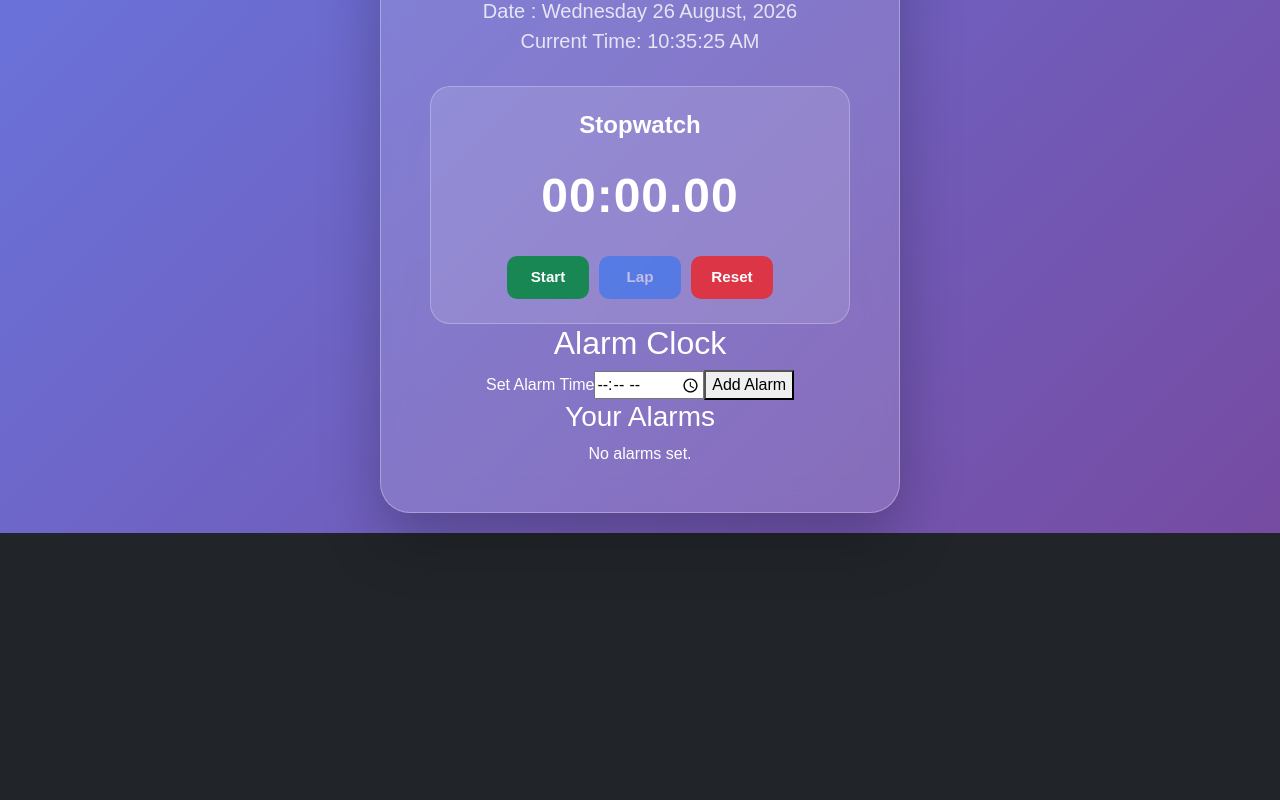
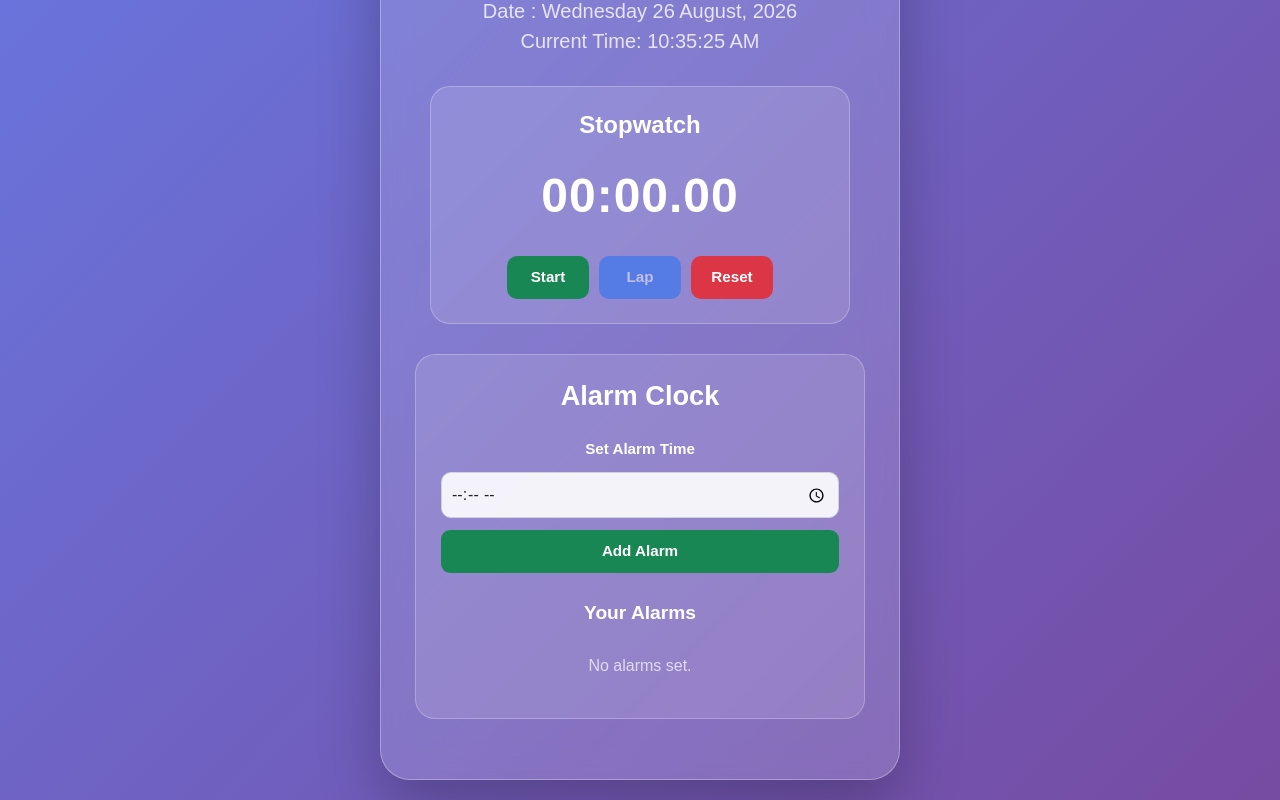
Before and after one commit to omsonawane7850/simple-live-clock, a React (Vite) app: page / in a window 1280 px wide. Shown: the part 543-1343 px from the top of the page. Before the commit the page ends 1076 px from the top, so only its background shows below. Built offline with nearby package versions, Linux system fonts and the light colour scheme.

Commit message:
add AlarmClock.module.css file

```diff
--- a/src/components/AlarmClock.jsx
+++ b/src/components/AlarmClock.jsx
@@ -1,4 +1,5 @@
 import { useEffect, useRef, useState } from "react";
+import styles from "./AlarmClock.module.css";
 
 const AlarmClock = () => {
   const [alarmTime, setAlarmTime] = useState("");
@@ -12,14 +13,13 @@ const triggeredAlarmsRef = useRef(new Set());
   useEffect(() => {
     const checkAlarms = () => {
       const now = new Date();
+
       const currentTime = `${String(now.getHours()).padStart(
         2,
-        "0"
+        "0",
       )}:${String(now.getMinutes()).padStart(2, "0")}`;
 
-
       setAlarms((prevAlarms) => {
-    let updatedAlarms = prevAlarms;
         let alarmToTrigger = null;
 
         prevAlarms.forEach((alarm) => {
@@ -39,18 +39,17 @@ const currentTime = `${String(now.getHours()).padStart(
 
           if (audioRef.current) {
             audioRef.current.currentTime = 0;
-        audioRef.current.play().catch(() => {
-        });
+            audioRef.current.play().catch(() => {});
           }
 
-      updatedAlarms = prevAlarms.map((alarm) =>
+          return prevAlarms.map((alarm) =>
             alarm.id === alarmToTrigger.id
               ? { ...alarm, enabled: false }
-          : alarm
+              : alarm,
           );
         }
 
-    return updatedAlarms;
+        return prevAlarms;
       });
     };
 
@@ -61,8 +60,6 @@ const intervalId = setInterval(checkAlarms, 1000);
     return () => {
       clearInterval(intervalId);
     };
-
-
   }, []);
 
   const handleAddAlarm = (event) => {
@@ -77,39 +74,29 @@ const newAlarm = {
     };
 
     setAlarms((prevAlarms) =>
-  [...prevAlarms, newAlarm].sort((a, b) =>
-    a.time.localeCompare(b.time)
-  )
+      [...prevAlarms, newAlarm].sort((a, b) => a.time.localeCompare(b.time)),
     );
 
     setAlarmTime("");
-
   };
 
   const handleDeleteAlarm = (id) => {
-setAlarms((prevAlarms) =>
-prevAlarms.filter((alarm) => alarm.id !== id)
-);
+    setAlarms((prevAlarms) => prevAlarms.filter((alarm) => alarm.id !== id));
 
     triggeredAlarmsRef.current.delete(id);
 
     if (activeAlarm?.id === id) {
       handleDismissAlarm();
     }
-
   };
 
   const handleToggleAlarm = (id) => {
     setAlarms((prevAlarms) =>
       prevAlarms.map((alarm) =>
-alarm.id === id
-? { ...alarm, enabled: !alarm.enabled }
-: alarm
-)
+        alarm.id === id ? { ...alarm, enabled: !alarm.enabled } : alarm,
+      ),
     );
-
     triggeredAlarmsRef.current.delete(id);
-
   };
 
   const handleDismissAlarm = () => {
@@ -120,11 +107,13 @@ if (audioRef.current) {
       audioRef.current.pause();
       audioRef.current.currentTime = 0;
     }
-
   };
 
-return ( <section className="alarm-clock"> <h2 className="alarm-heading">Alarm Clock</h2>
-  <form className="alarm-form" onSubmit={handleAddAlarm}>
+  return (
+    <section className={styles["alarm-clock"]}>
+      <h2 className={styles["alarm-heading"]}>Alarm Clock</h2>
+
+      <form className={styles["alarm-form"]} onSubmit={handleAddAlarm}>
         <label htmlFor="alarm-time">Set Alarm Time</label>
 
         <input
@@ -135,18 +124,18 @@ return ( <section className="alarm-clock"> <h2 className="alarm-heading">Alarm C
           required
         />
 
-    <button type="submit" className="add-alarm-button">
+        <button type="submit" className={styles["add-alarm-button"]}>
           Add Alarm
         </button>
       </form>
 
       {isRinging && activeAlarm && (
-    <div className="alarm-ringing" role="alert">
+        <div className={styles["alarm-ringing"]} role="alert">
           <p>Alarm is ringing! {activeAlarm.time}</p>
 
           <button
             type="button"
-        className="dismiss-alarm-button"
+            className={styles["dismiss-alarm-button"]}
             onClick={handleDismissAlarm}
           >
             Dismiss
@@ -154,29 +143,30 @@ return ( <section className="alarm-clock"> <h2 className="alarm-heading">Alarm C
         </div>
       )}
 
-  <div className="alarm-list-section">
-    <h3 className="alarm-list-heading">Your Alarms</h3>
+      <div className={styles["alarm-list-section"]}>
+        <h3 className={styles["alarm-list-heading"]}>Your Alarms</h3>
 
         {alarms.length === 0 ? (
-      <p className="no-alarms">No alarms set.</p>
+          <p className={styles["no-alarms"]}>No alarms set.</p>
         ) : (
-      <ul className="alarm-list">
+          <ul className={styles["alarm-list"]}>
             {alarms.map((alarm) => (
-          <li key={alarm.id} className="alarm-item">
-            <span className="alarm-time">{alarm.time}</span>
+              <li key={alarm.id} className={styles["alarm-item"]}>
+                <span className={styles["alarm-time"]}>{alarm.time}</span>
 
-            <label className="alarm-toggle">
+                <label className={styles["alarm-toggle"]}>
                   <input
                     type="checkbox"
                     checked={alarm.enabled}
                     onChange={() => handleToggleAlarm(alarm.id)}
                   />
+
                   <span>{alarm.enabled ? "Enabled" : "Disabled"}</span>
                 </label>
 
                 <button
                   type="button"
-              className="delete-alarm-button"
+                  className={styles["delete-alarm-button"]}
                   onClick={() => handleDeleteAlarm(alarm.id)}
                   aria-label={`Delete alarm at ${alarm.time}`}
                 >
@@ -195,7 +185,6 @@ return ( <section className="alarm-clock"> <h2 className="alarm-heading">Alarm C
         src="https://actions.google.com/sounds/v1/alarms/alarm_clock.ogg"
       />
     </section>
-
   );
 };
 
--- /dev/null
+++ b/src/components/AlarmClock.module.css
@@ -0,0 +1,183 @@
+.alarm-clock {
+width: 100%;
+max-width: 450px;
+margin: 30px auto;
+padding: 25px;
+border-radius: 20px;
+background: rgba(255, 255, 255, 0.12);
+border: 1px solid rgba(255, 255, 255, 0.25);
+color: inherit;
+box-sizing: border-box;
+}
+
+.alarm-heading {
+margin-bottom: 25px;
+text-align: center;
+font-size: 1.7rem;
+font-weight: 700;
+}
+
+.alarm-form {
+display: flex;
+flex-direction: column;
+gap: 12px;
+}
+
+.alarm-form label {
+font-size: 0.95rem;
+font-weight: 600;
+}
+
+.alarm-form input[type="time"] {
+width: 100%;
+min-height: 45px;
+padding: 10px;
+border: 1px solid #ced4da;
+border-radius: 10px;
+background: rgba(255, 255, 255, 0.9);
+color: #212529;
+font-size: 1rem;
+box-sizing: border-box;
+}
+
+.add-alarm-button,
+.dismiss-alarm-button,
+.delete-alarm-button {
+padding: 10px 16px;
+border: none;
+border-radius: 9px;
+font-size: 0.95rem;
+font-weight: 600;
+cursor: pointer;
+transition:
+transform 0.2s ease,
+opacity 0.2s ease;
+}
+
+.add-alarm-button {
+background: #198754;
+color: #fff;
+}
+
+.dismiss-alarm-button {
+background: #ffc107;
+color: #212529;
+}
+
+.delete-alarm-button {
+background: #dc3545;
+color: #fff;
+}
+
+.add-alarm-button:hover,
+.dismiss-alarm-button:hover,
+.delete-alarm-button:hover {
+transform: translateY(-2px);
+}
+
+.add-alarm-button:focus-visible,
+.dismiss-alarm-button:focus-visible,
+.delete-alarm-button:focus-visible {
+outline: 3px solid currentColor;
+outline-offset: 3px;
+}
+
+.alarm-ringing {
+margin-top: 20px;
+padding: 18px;
+border-radius: 12px;
+background: rgba(220, 53, 69, 0.15);
+border: 1px solid #dc3545;
+text-align: center;
+}
+
+.alarm-ringing p {
+margin-bottom: 12px;
+font-size: 1.1rem;
+font-weight: 700;
+}
+
+.alarm-list-section {
+margin-top: 28px;
+}
+
+.alarm-list-heading {
+margin-bottom: 15px;
+font-size: 1.2rem;
+font-weight: 700;
+}
+
+.no-alarms {
+margin: 0;
+padding: 15px 0;
+text-align: center;
+opacity: 0.7;
+}
+
+.alarm-list {
+display: flex;
+flex-direction: column;
+gap: 10px;
+padding: 0;
+margin: 0;
+list-style: none;
+}
+
+.alarm-item {
+display: flex;
+align-items: center;
+justify-content: space-between;
+flex-wrap: wrap;
+gap: 12px;
+padding: 14px;
+border-radius: 12px;
+background: rgba(255, 255, 255, 0.1);
+border: 1px solid rgba(128, 128, 128, 0.25);
+}
+
+.alarm-time {
+font-size: 1.2rem;
+font-weight: 700;
+font-variant-numeric: tabular-nums;
+}
+
+.alarm-toggle {
+display: flex;
+align-items: center;
+gap: 7px;
+font-size: 0.85rem;
+cursor: pointer;
+}
+
+.alarm-toggle input {
+width: 17px;
+height: 17px;
+cursor: pointer;
+accent-color: #198754;
+}
+
+@media (max-width: 480px) {
+.alarm-clock {
+padding: 18px 14px;
+}
+
+.alarm-item {
+gap: 10px;
+}
+
+.alarm-time {
+font-size: 1.1rem;
+}
+
+.delete-alarm-button {
+padding: 9px 12px;
+}
+}
+
+@media (prefers-reduced-motion: reduce) {
+.add-alarm-button,
+.dismiss-alarm-button,
+.delete-alarm-button {
+transition: none;
+}
+}
```
Lines whose indentation alone changed are shown as unchanged.
